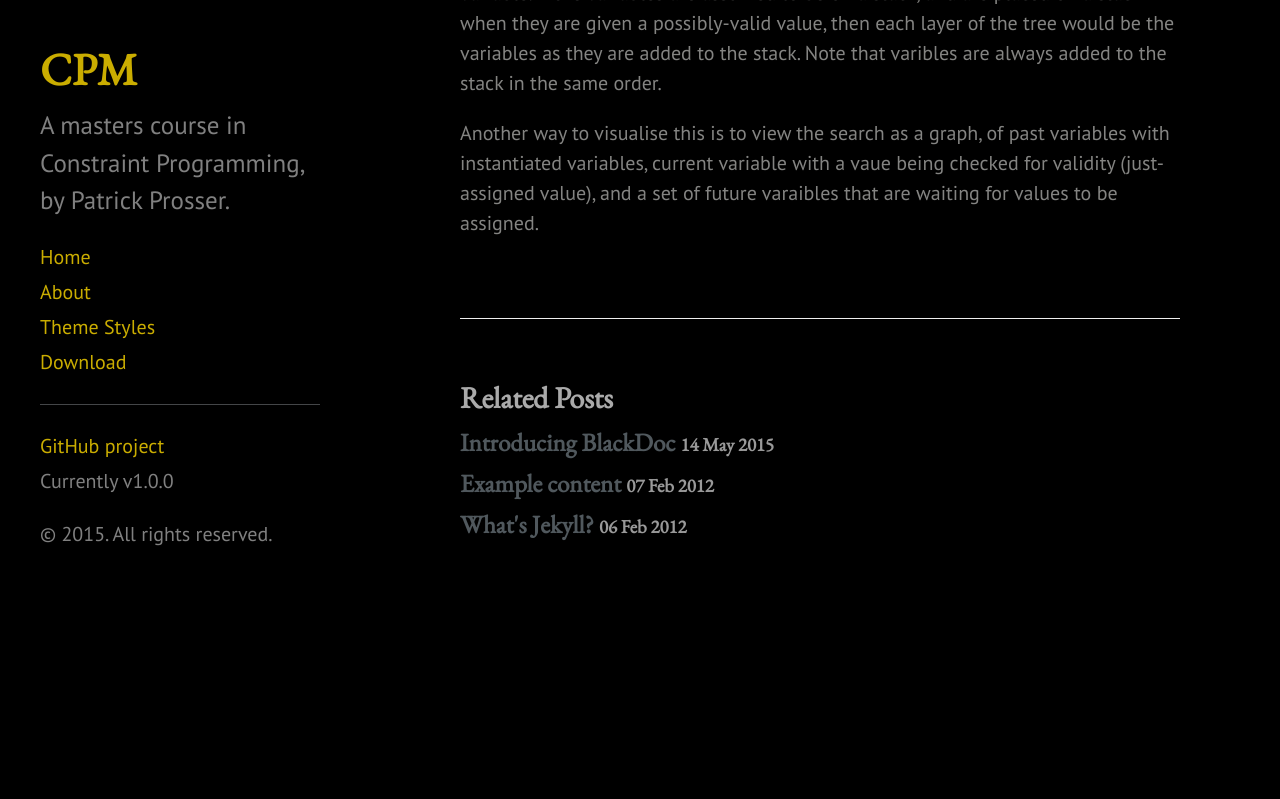
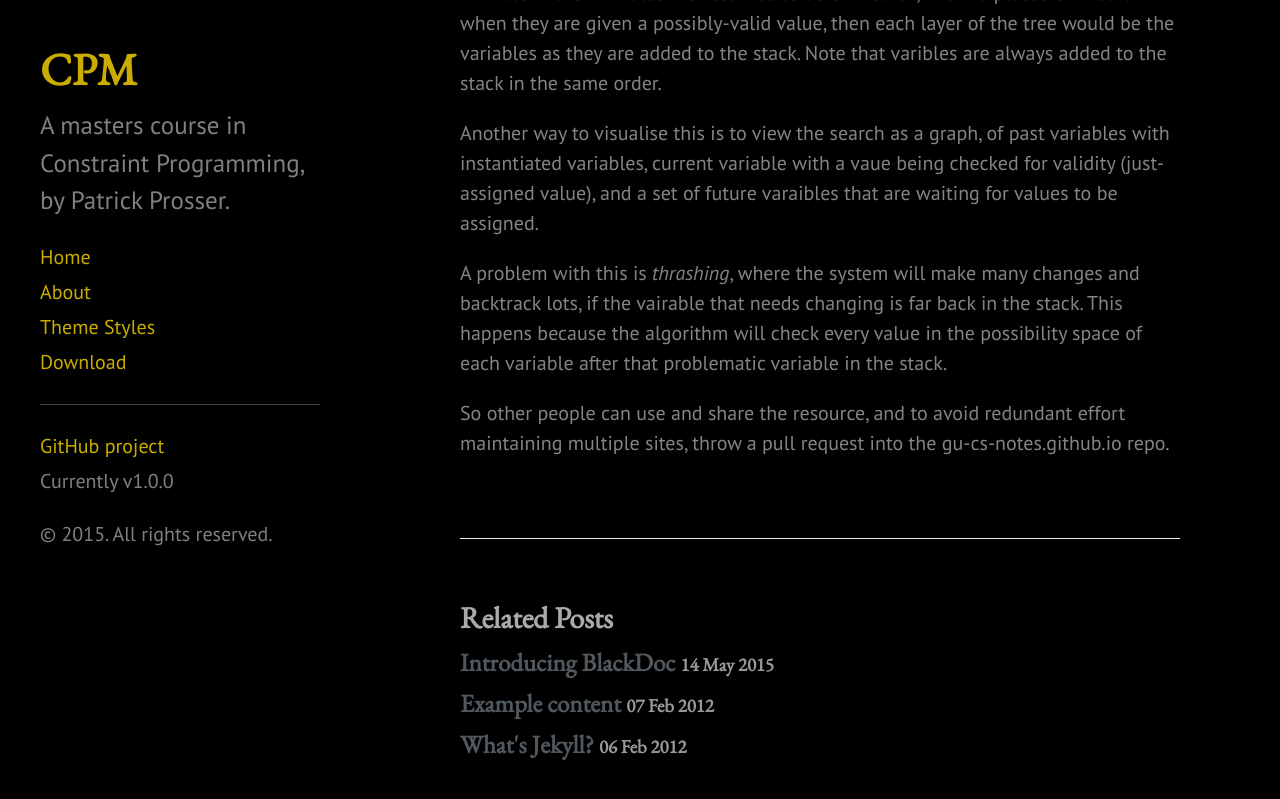
Before and after one commit to gu-cs-notes/CPM, a Jekyll site: the page built from _posts/2015-10-05-Backtracking.md, in a window 1280 px wide and 900 px high, scrolled down 602 px. Shown: the top 799 px of the window. Built offline with Jekyll 4.4.1, drawn with Linux system fonts in a browser that asks for light colours; Markdown is read by kramdown in place of the engine named in the settings; before the commit the page ends 1282 px from its top, so only the background shows below that.

Commit message:
new Backtracking notes

```diff
--- a/_posts/2015-10-05-Backtracking.md
+++ b/_posts/2015-10-05-Backtracking.md
@@ -19,3 +19,7 @@ If the variables are assumed to be on a stack, and are placed on a stack when th
 Note that varibles are always added to the stack in the same order.
 
 Another way to visualise this is to view the search as a graph, of past variables with instantiated variables, current variable with a vaue being checked for validity (just-assigned value), and a set of future varaibles that are waiting for values to be assigned.
+
+A problem with this is *thrashing*, where the system will make many changes and backtrack lots, if the vairable that needs changing is far back in the stack. This happens because the algorithm will check every value in the possibility space of each variable after that problematic variable in the stack.
+
+So other people can use and share the resource, and to avoid redundant effort maintaining multiple sites, throw a pull request into the gu-cs-notes.github.io repo.
```
Also changed, not shown: README.md (deleted).
